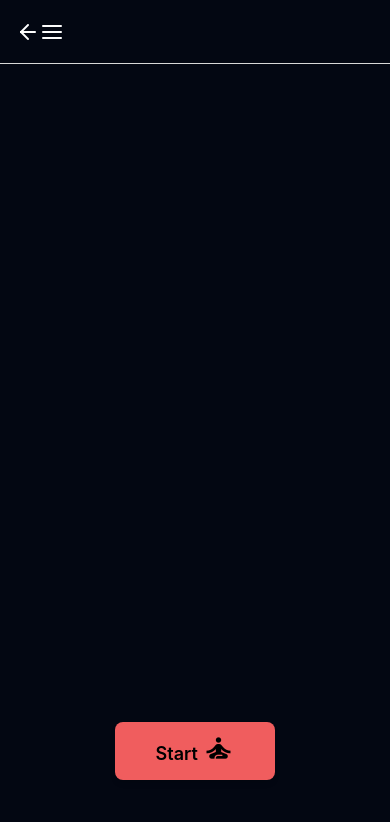
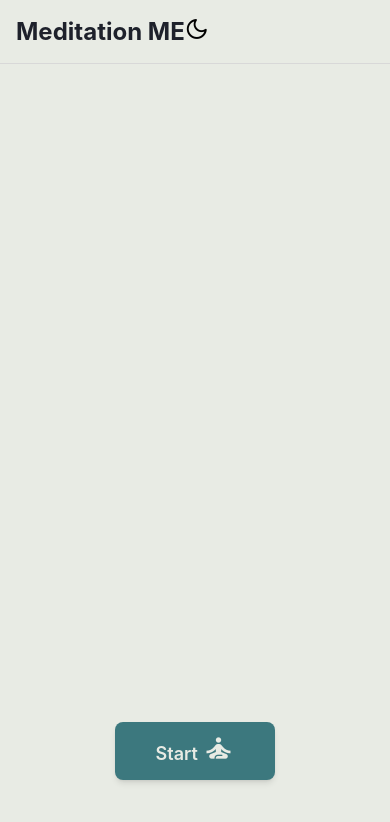
Before and after one commit to sammacfarlane23/react-native-meditation-app, a React Native app: screen /Home in a window 390 px wide. Shown: the top 822 px of the page. Built offline with nearby package versions, Linux system fonts and the light colour scheme.

Commit message:
Add light theme

```diff
--- a/App.tsx
+++ b/App.tsx
@@ -1,14 +1,13 @@
 import { NavigationContainer } from "@react-navigation/native";
 import { createNativeStackNavigator } from "@react-navigation/native-stack";
-import { NativeWindStyleSheet } from "nativewind";
+import { NativeWindStyleSheet, useColorScheme } from "nativewind";
 
 import HomeScreen from "./Screens/HomeScreen";
 import TimerScreen from "./Screens/TimerScreen";
 import FinishScreen from "./Screens/FinishScreen";
 import { Entry, EntryContextProvider } from "./context/entryContext";
 import EditScreen from "./Screens/EditScreen";
-import { Text, View } from "react-native";
-import { Feather } from "@expo/vector-icons";
+import Header from "./components/Header";
 
 NativeWindStyleSheet.setOutput({
   default: "native",
@@ -23,35 +22,29 @@ export type RootStackParamList = {
 
 const Stack = createNativeStackNavigator<RootStackParamList>();
 
-const HeaderTitle = () => {
-  return (
-    <View className="flex flex-row justify-between w-full pr-8">
-      <Feather name="arrow-left" size={24} color="white" />
-      <Feather name="menu" size={24} color="white" />
-    </View>
-  );
-};
+function App() {
+  const { colorScheme } = useColorScheme();
 
-function App() {
   return (
     <EntryContextProvider>
       <NavigationContainer>
         <Stack.Navigator
           screenOptions={{
             headerStyle: {
-              backgroundColor: "#030712",
+              backgroundColor: colorScheme === "light" ? "#E8EBE4" : "#030712",
             },
             headerTintColor: "#E7ECEF",
             headerTitleStyle: {
               fontWeight: "bold",
               fontSize: 20,
             },
+            headerTitle: (props) => <Header {...props} />,
           }}
         >
           <Stack.Screen
             name="Home"
             component={HomeScreen}
-            options={{ headerTitle: (props) => <HeaderTitle {...props} /> }}
+            options={{ headerTitle: (props) => <Header {...props} /> }}
           />
           <Stack.Screen name="Timer" component={TimerScreen} />
           <Stack.Screen name="Finish" component={FinishScreen} />
--- a/Screens/EditScreen.tsx
+++ b/Screens/EditScreen.tsx
@@ -20,17 +20,19 @@ const EditScreen = ({ navigation, route }: Props) => {
   }, []);
 
   return (
-    <View className="flex-1 items-center justify-between bg-black p-5">
+    <View className="flex-1 items-center justify-between bg-alabaster dark:bg-black p-5">
       <View className="items-center">
-        <Text className="text-off-white text-center my-8 text-xl font-semibold">
+        <Text className="text-raisin-black dark:text-off-white text-center my-8 text-xl font-semibold">
           {parseDuration(duration)}
         </Text>
-        <Text className="mb-2 text-2xl font-bold tracking-tight text-off-white">
+        <Text className="mb-2 text-2xl font-bold tracking-tight text-raisin-black dark:text-off-white">
           {dayjs(date).format("DD/MM/YYYY")}{" "}
         </Text>
-        <Text className="text-off-white">{dayjs(date).format("HH:mm")}</Text>
+        <Text className="text-raisin-black dark:text-off-white">
+          {dayjs(date).format("HH:mm")}
+        </Text>
         <TextInput
-          className="w-96 my-8 p-2 border-2 text-black border-gray-300 bg-french-gray h-96 rounded-md"
+          className="w-96 my-8 p-2 text-off-white dark:text-black border-gray-300 bg-taupe-gray dark:bg-french-gray h-96 rounded-md"
           multiline={true}
           onChangeText={setEntryText}
           value={entryText}
@@ -46,7 +48,8 @@ const EditScreen = ({ navigation, route }: Props) => {
               });
               navigation.navigate("Home");
             }}
-            className="mt-4"
+            className="mt-4 dark:bg-green"
+            textClassName="text-off-white"
           >
             Finished
           </Button>
@@ -54,7 +57,7 @@ const EditScreen = ({ navigation, route }: Props) => {
             onPress={() => {
               navigation.navigate("Home");
             }}
-            className="mt-4 bg-red-500"
+            className="mt-4 dark:bg-red"
           >
             Cancel
           </Button>
--- a/Screens/HomeScreen.tsx
+++ b/Screens/HomeScreen.tsx
@@ -7,29 +7,39 @@ import useEntries from "../context/entryContext";
 import Button from "../components/Button";
 import { RootStackParamList } from "../App";
 import EntryList from "../components/EntryList";
+import { useIsLightMode } from "../hooks";
+import * as colors from "../constants/colors";
 
 type Props = NativeStackScreenProps<RootStackParamList, "Home">;
 
 const HomeScreen = ({ navigation }: Props) => {
   const { entries, clearEntries } = useEntries();
 
+  const isLightMode = useIsLightMode();
+
+  console.log({ alabaster: colors.alabaster });
+
   return (
-    <View className="flex-1 h-full items-center bg-dark-gray justify-start px-2 pt-8">
+    <View className="flex-1 h-full items-center bg-alabaster dark:bg-dark-gray justify-start px-2 pt-8">
       <EntryList
         entries={entries.sort((a, b) =>
           dayjs(a.date).isAfter(dayjs(b.date)) ? -1 : 1
         )}
       />
-      <View className="absolute bottom-16" style={{width: 160}}>
+      <View className="absolute bottom-16" style={{ width: 160 }}>
         <Button
-          className="rounded-full w-full h-full flex items-center justify-center py-3 bg-red"
-          textClassName="text-3xl"
+          className="rounded-full w-full h-full flex items-center justify-center py-3 bg-myrtle-green dark:bg-red"
+          textClassName="text-3xl text-alabaster dark:text-black"
           onPress={() => {
             navigation.navigate("Timer");
           }}
         >
           Start{" "}
-          <MaterialCommunityIcons name="meditation" size={32} color="black" />
+          <MaterialCommunityIcons
+            name="meditation"
+            size={32}
+            color={isLightMode ? colors.alabaster : "black"}
+          />
         </Button>
       </View>
 
--- a/components/EntryCard/index.tsx
+++ b/components/EntryCard/index.tsx
@@ -5,20 +5,27 @@ import { useNavigation } from "@react-navigation/native";
 import { Entry } from "../../context/entryContext";
 import Duration from "../Duration";
 import { parseDuration, parseDate } from "../../utils";
+import colors from "../../constants/colors";
+import { useIsLightMode } from "../../hooks";
 
 const Card = ({ date, text, duration, id }: Entry) => {
   const { navigate } = useNavigation();
+  const isLightMode = useIsLightMode();
 
   return (
     <TouchableOpacity
       onPress={() => navigate("Edit", { entry: { date, text, duration, id } })}
-      className="m-4 max-w-full p-6 bg-medium-gray border rounded-lg shadow-md"
+      className="m-4 max-w-full p-6 bg-taupe-gray dark:bg-medium-gray rounded-lg shadow-md"
     >
       <Text className="text-3xl font-bold tracking-tight text-off-white">
         {parseDate(date)}
       </Text>
 
-      <Duration duration={duration} iconColor="#0F7173" className="text-sm text-off-white" />
+      <Duration
+        duration={duration}
+        iconColor={isLightMode ? colors["raisin-black"] : colors.green}
+        className="text-sm text-off-white"
+      />
 
       {text && (
         <Text className="font-normal text-md mb-2 mt-6 text-french-gray">
--- /dev/null
+++ b/components/Header/index.tsx
@@ -0,0 +1,42 @@
+import React from "react";
+import { Text, View, TouchableOpacity } from "react-native";
+import { styled, useColorScheme } from "nativewind";
+import { Feather } from "@expo/vector-icons";
+import { useNavigation } from "@react-navigation/native";
+
+import colors from "../../constants/colors";
+
+const Header = ({
+  children,
+  tintColor,
+}: {
+  children: string;
+  tintColor?: string | undefined;
+}) => {
+  const { colorScheme, toggleColorScheme } = useColorScheme();
+  const navigation = useNavigation();
+
+  console.log({ children });
+
+  return (
+    <View className="flex flex-row justify-between w-full pr-8">
+      {children !== "Home" && (
+        <TouchableOpacity onPress={() => navigation.goBack()}>
+          <Feather name="arrow-left" size={24} color={colors["raisin-black"]} />
+        </TouchableOpacity>
+      )}
+      <Text className="text-raisin-black dark:text-off-white text-2xl font-bold">
+        {children === "Home" ? "Meditation ME" : children}
+      </Text>
+      <TouchableOpacity onPress={toggleColorScheme}>
+        {colorScheme === "light" ? (
+          <Feather name="moon" size={24} color="black" />
+        ) : (
+          <Feather name="sun" size={24} color="white" />
+        )}
+      </TouchableOpacity>
+    </View>
+  );
+};
+
+export default Header;
--- /dev/null
+++ b/constants/colors.ts
@@ -0,0 +1,14 @@
+module.exports = {
+  white: "#FFFFFF",
+  green: "#0F7173",
+  "off-white": "#E7ECEF",
+  red: "#F05D5E",
+  "french-gray": "#D3CDD7",
+  "medium-gray": "#111827",
+  "dark-gray": "#030712",
+  // Light Mode
+  alabaster: "#E8EBE4",
+  "raisin-black": "#1E212B",
+  "taupe-gray": "#91818A",
+  "myrtle-green": "#3C787E",
+};
--- /dev/null
+++ b/hooks/index.ts
@@ -0,0 +1,6 @@
+import { useColorScheme } from "nativewind";
+
+export const useIsLightMode = () => {
+  const { colorScheme } = useColorScheme();
+  return colorScheme === "light";
+};
--- a/package.json
+++ b/package.json
@@ -34,6 +34,7 @@
     "@tsconfig/react-native": "^2.0.3",
     "@types/jest": "^29.4.0",
     "@types/lodash": "^4.14.191",
+    "@types/node": "^20.3.1",
     "@types/react": "^18.0.28",
     "@types/react-test-renderer": "^18.0.0",
     "tailwindcss": "^3.2.4",
--- a/tailwind.config.js
+++ b/tailwind.config.js
@@ -1,4 +1,6 @@
 /** @type {import('tailwindcss').Config} */
+const colors = require("./constants/colors.ts");
+
 module.exports = {
   content: [
     "./App.{js,jsx,ts,tsx}",
@@ -7,15 +9,7 @@ module.exports = {
   ],
   theme: {
     extend: {
-      colors: {
-        white: "#FFFFFF",
-        green: "#0F7173",
-        "off-white": "#E7ECEF",
-        red: "#F05D5E",
-        "french-gray": "#D3CDD7",
-        "medium-gray": "#111827",
-        "dark-gray": "#030712",
-      },
+      colors,
     },
   },
   plugins: [],
--- a/tsconfig.json
+++ b/tsconfig.json
@@ -1,3 +1,6 @@
 {
-  "extends": "@tsconfig/react-native/tsconfig.json"
+  "extends": "@tsconfig/react-native/tsconfig.json",
+  "compilerOptions": {
+       "types" : ["node"]
+   }
 }
```
Also changed, not shown: 1 other file (tests, documents, lock files or other folders).
